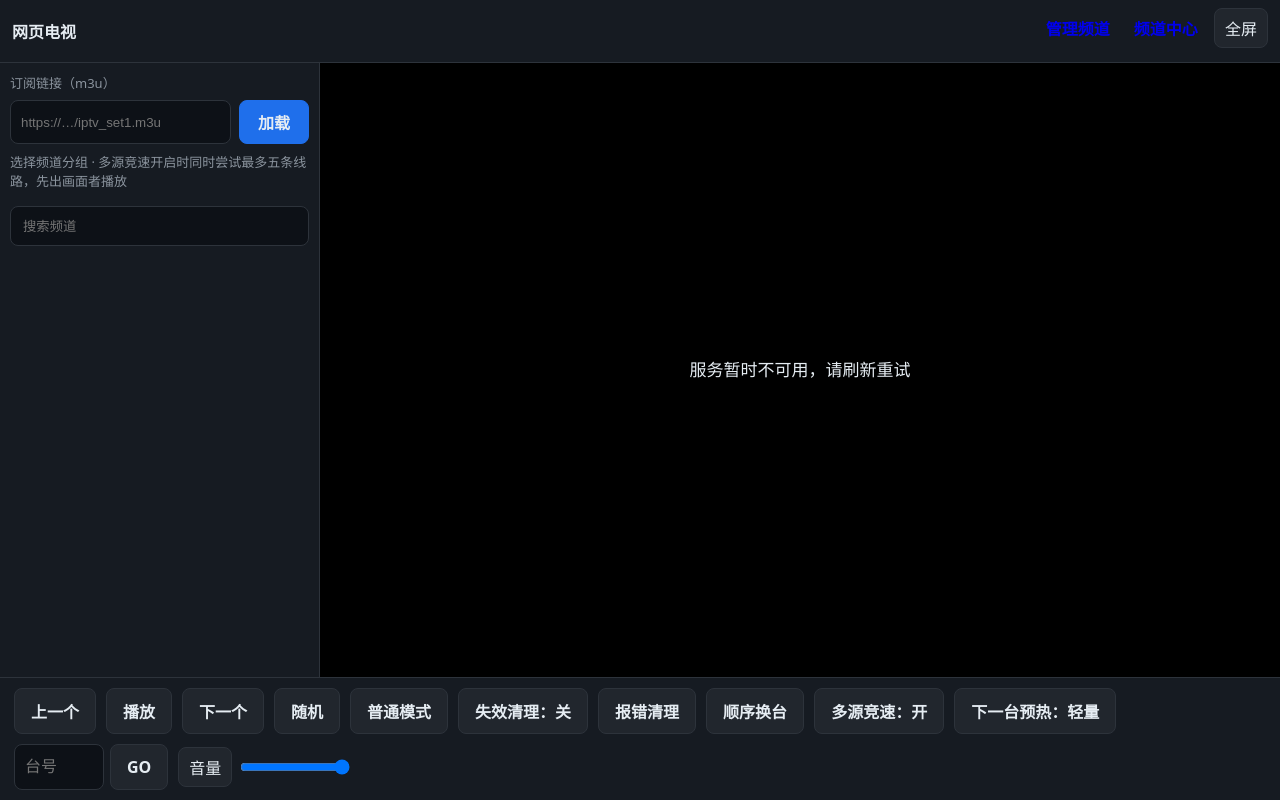
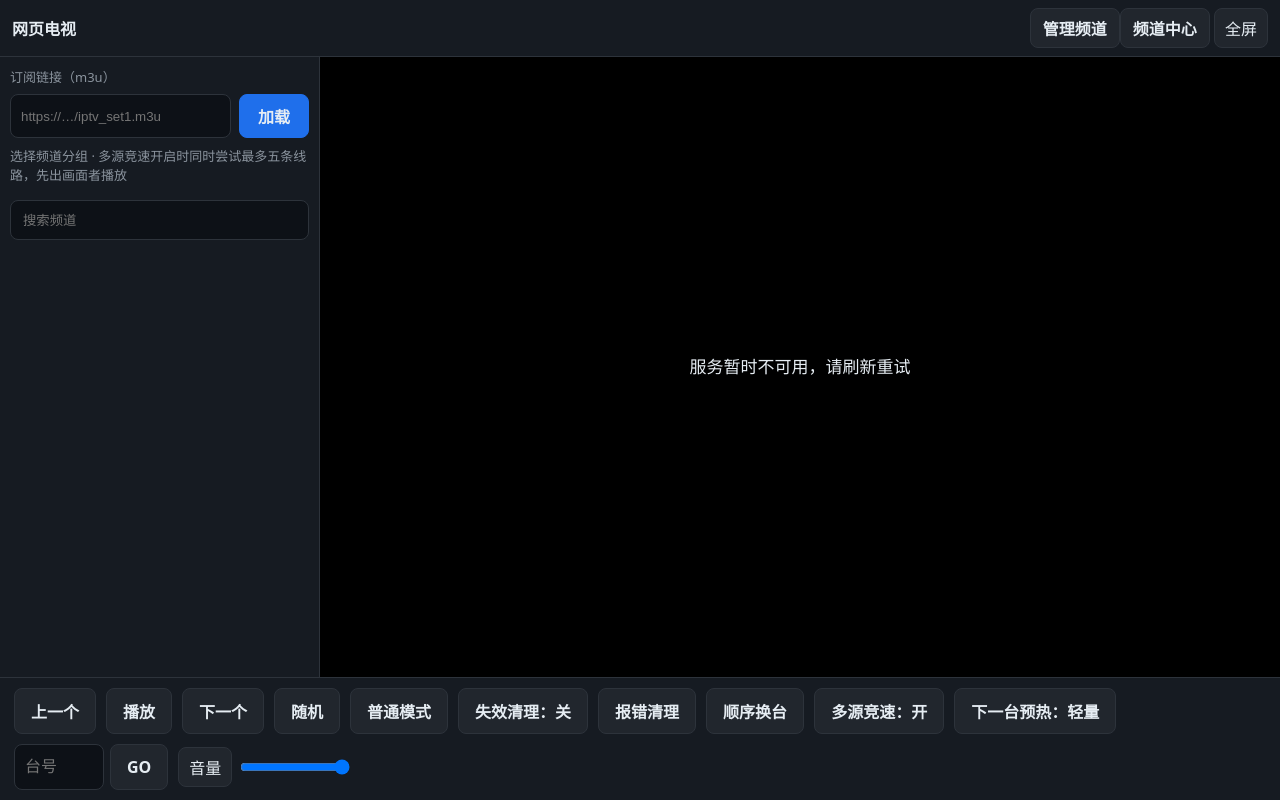
Before and after one commit to Nzy189/iptv-QA, a plain HTML site: page iptv_qa/playback/assets/index.html in a window 1280 px wide. Drawn offline with Linux system fonts and the light colour scheme; files that its build step writes are made by us from their sources; no server answers; files whose address does not match are found by name.

Commit message:
Style topbar links as buttons instead of default blue/purple anchors
The 管理频道/频道中心 links only had text-decoration removed, so they
rendered in the browser's default link colors on the dark topbar. Give
them the same border, background and text color as the adjacent buttons.

Co-Authored-By: Claude Sonnet 5 <noreply@anthropic.com>

```diff
--- a/iptv_qa/playback/assets/style.css
+++ b/iptv_qa/playback/assets/style.css
@@ -281,4 +281,4 @@ video { width: 100%; height: 100%; object-fit: contain; }
   #volume { flex: 1; }
 }
 
-.ctl-btn.destructive{background:#722f37;border-color:#f85149;color:#fff}.topbar-actions a{display:inline-block;text-decoration:none;padding:8px 12px}#cleanup-status{padding:0 12px;color:#e4ba71}
+.ctl-btn.destructive{background:#722f37;border-color:#f85149;color:#fff}.topbar-actions a{display:inline-flex;align-items:center;justify-content:center;min-height:40px;padding:0 12px;border:1px solid var(--line);border-radius:8px;background:var(--panel-2);color:var(--text);text-decoration:none;font-weight:600}.topbar-actions a:hover{border-color:var(--accent)}#cleanup-status{padding:0 12px;color:#e4ba71}
```
